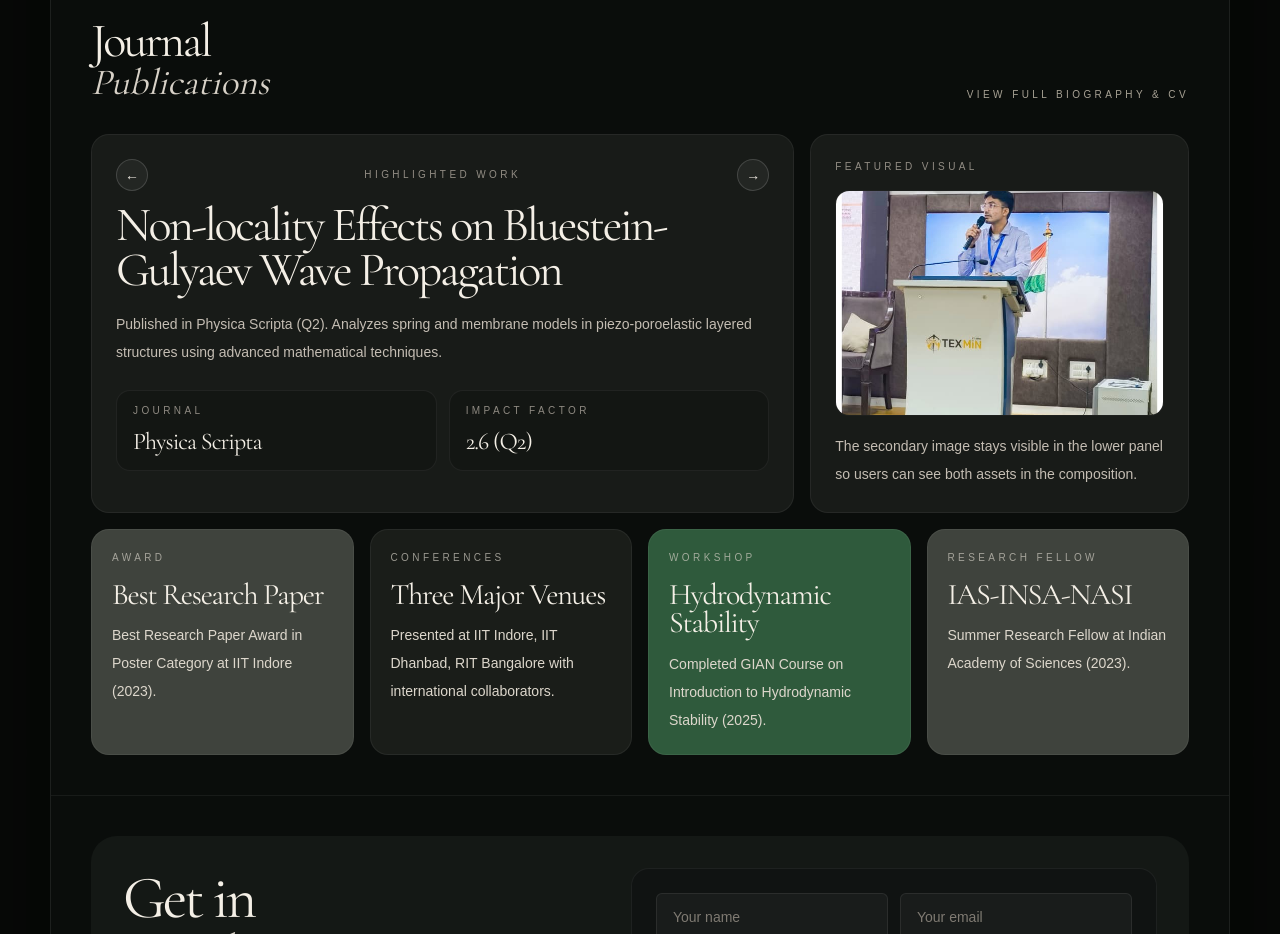
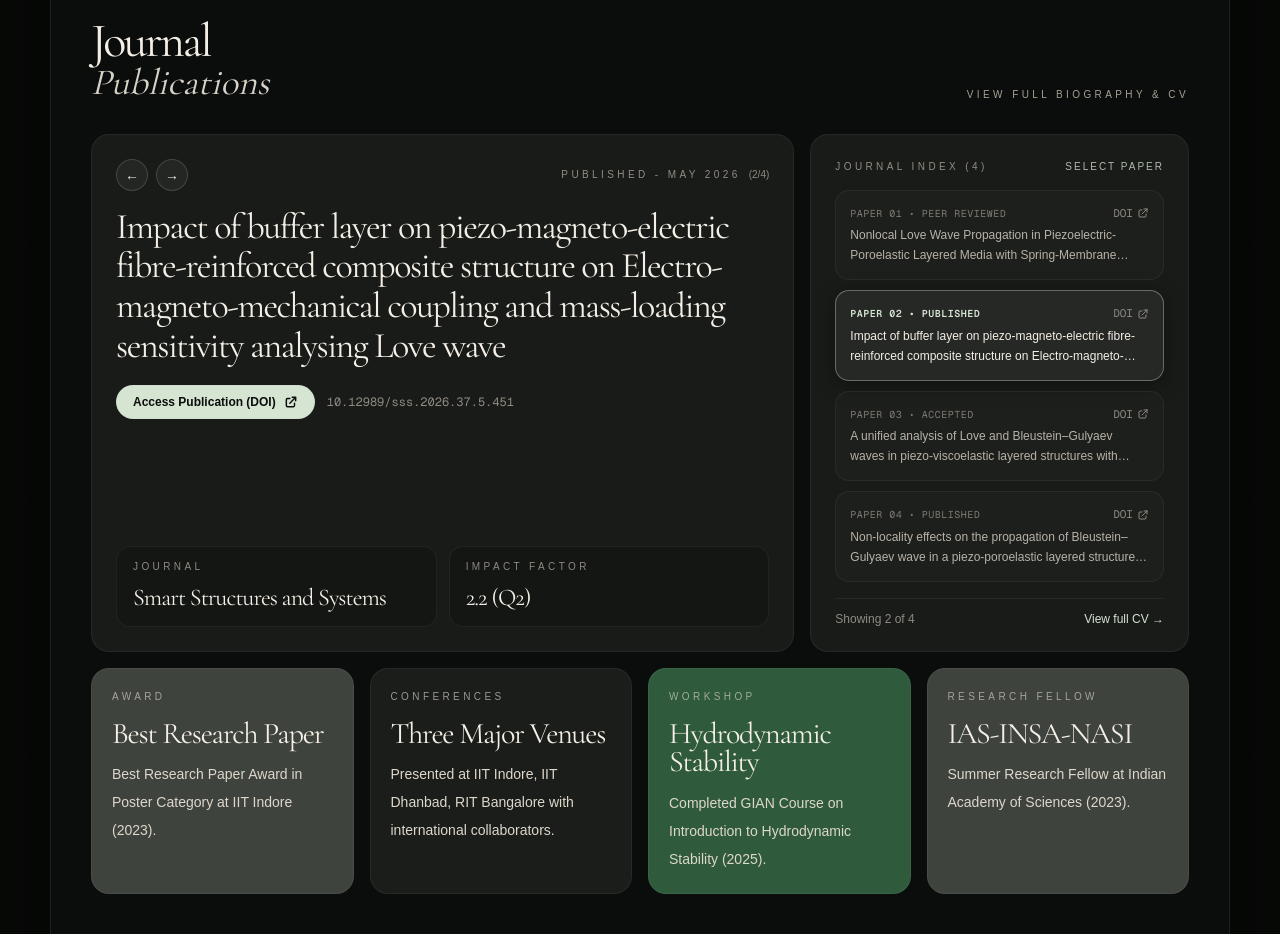
Before and after one commit to himanshuiitd-ism/sanchitdaas, a Next.js app: page / in a window 1280 px wide. Shown: the part 1280-2214 px from the top of the page. Built offline with nearby package versions, Linux system fonts and the light colour scheme.

Commit message:
feat: add portfolio home page with academic profile and publications

```diff
--- a/src/app/page.tsx
+++ b/src/app/page.tsx
@@ -12,7 +12,7 @@ type SectionItem = {
 type PublicationItem = {
   label: string;
   title: string;
-  text: string;
+  doi: string;
   statOneLabel: string;
   statOneValue: string;
   statTwoLabel: string;
@@ -39,18 +39,36 @@ const foundation: SectionItem[] = [
 
 const publications: PublicationItem[] = [
   {
-    label: "Peer reviewed - 2026",
-    title: "Nonlocal Love Wave Propagation in Piezoelectric-Poroelastic Layered Media",
-    text: "Published in International Journal of Numerical Methods for Heat & Fluid Flow. Investigates spring and membrane interface models with diverse surface exposures using power series technique methodology.",
+    label: "Peer reviewed - April 2026",
+    title: "Nonlocal Love Wave Propagation in Piezoelectric-Poroelastic Layered Media with Spring-Membrane Interfaces and Diverse Surface Exposures",
+    doi: "https://doi.org/10.1108/HFF-12-2025-0971",
     statOneLabel: "Journal",
-    statOneValue: "International Journal of Numerical Methods for Heat & Fluid Flow",
+    statOneValue: "Int. Journal of Numerical Methods for Heat & Fluid Flow",
     statTwoLabel: "Impact Factor",
-    statTwoValue: "5.1 (Q1)",
+    statTwoValue: "5.3 (Q1)",
   },
   {
-    label: "Highlighted work",
-    title: "Non-locality Effects on Bluestein-Gulyaev Wave Propagation",
-    text: "Published in Physica Scripta (Q2). Analyzes spring and membrane models in piezo-poroelastic layered structures using advanced mathematical techniques.",
+    label: "Published - May 2026",
+    title: "Impact of buffer layer on piezo-magneto-electric fibre-reinforced composite structure on Electro-magneto-mechanical coupling and mass-loading sensitivity analysing Love wave",
+    doi: "https://doi.org/10.12989/sss.2026.37.5.451",
+    statOneLabel: "Journal",
+    statOneValue: "Smart Structures and Systems",
+    statTwoLabel: "Impact Factor",
+    statTwoValue: "2.2 (Q2)",
+  },
+  {
+    label: "Accepted - August 2026",
+    title: "A unified analysis of Love and Bleustein–Gulyaev waves in piezo-viscoelastic layered structures with graded buffer layer and imperfect interfaces",
+    doi: "https://doi.org/10.1140/epjp/s13360-026-08224-0",
+    statOneLabel: "Journal",
+    statOneValue: "The European Physical Journal Plus",
+    statTwoLabel: "Impact Factor",
+    statTwoValue: "2.9 (Q2)",
+  },
+  {
+    label: "Published - April 2026",
+    title: "Non-locality effects on the propagation of Bleustein–Gulyaev wave in a piezo-poroelastic layered structure analyzing spring and membrane models",
+    doi: "https://doi.org/10.1088/1402-4896/ae5aee",
     statOneLabel: "Journal",
     statOneValue: "Physica Scripta",
     statTwoLabel: "Impact Factor",
@@ -238,46 +256,121 @@ export default function Home() {
           </div>
 
           <div className="mt-8 grid gap-4 lg:grid-cols-[1.3fr_0.7fr]">
-            <article className="rounded-[18px] border border-white/6 bg-[#181b18] p-5 sm:p-6">
+            <article className="rounded-[18px] border border-white/6 bg-[#181b18] p-5 sm:p-6 flex flex-col justify-between">
+              <div>
                 <div className="flex items-center justify-between gap-3">
+                  <div className="flex items-center gap-2">
                     <button
                       type="button"
                       onClick={showPreviousPublication}
                       aria-label="Show previous publication"
-                  className="h-8 w-8 rounded-full border border-white/15 bg-white/5 text-sm text-[#ece7df] transition-colors hover:bg-white/10"
+                      className="flex h-8 w-8 items-center justify-center rounded-full border border-white/15 bg-white/5 text-sm text-[#ece7df] transition-colors hover:bg-white/10 cursor-pointer"
                     >
                       ←
                     </button>
-                <p className="text-[10px] uppercase tracking-[0.34em] text-[#928d84]">{activePublication.label}</p>
                     <button
                       type="button"
                       onClick={showNextPublication}
                       aria-label="Show next publication"
-                  className="h-8 w-8 rounded-full border border-white/15 bg-white/5 text-sm text-[#ece7df] transition-colors hover:bg-white/10"
+                      className="flex h-8 w-8 items-center justify-center rounded-full border border-white/15 bg-white/5 text-sm text-[#ece7df] transition-colors hover:bg-white/10 cursor-pointer"
                     >
                       →
                     </button>
                   </div>
-              <h3 className="mt-3 max-w-2xl font-display text-4xl leading-[0.95] tracking-[-0.05em] text-[#f4efe6] sm:text-[3rem]">
+                  <div className="flex items-center gap-2 text-right">
+                    <p className="text-[10px] uppercase tracking-[0.34em] text-[#928d84]">{activePublication.label}</p>
+                    <span className="text-[10px] text-[#8f8a82]">({publicationIndex + 1}/{publications.length})</span>
+                  </div>
+                </div>
+
+                <h3 className="mt-4 max-w-2xl font-display text-2xl sm:text-3xl lg:text-[2.25rem] leading-[1.1] tracking-[-0.04em] text-[#f4efe6]">
                   {activePublication.title}
                 </h3>
-              <p className="mt-4 max-w-2xl text-sm leading-7 text-[#c4bdb3]">
-                {activePublication.text}
-              </p>
-              <div className="mt-6 grid gap-3 sm:grid-cols-2">
+
+                {/* Direct DOI Link Button & Badge */}
+                <div className="mt-5 flex flex-wrap items-center gap-3">
+                  <a
+                    href={activePublication.doi}
+                    target="_blank"
+                    rel="noopener noreferrer"
+                    className="inline-flex items-center gap-2 rounded-full border border-[#c5d8c5]/30 bg-[#d6e4d2] px-4 py-2 text-xs font-semibold text-[#0a0d0b] transition hover:bg-[#e4efe1] hover:shadow-[0_0_15px_rgba(214,228,210,0.3)] active:scale-95"
+                  >
+                    <span>Access Publication (DOI)</span>
+                    <svg className="h-3.5 w-3.5" fill="none" stroke="currentColor" viewBox="0 0 24 24">
+                      <path strokeLinecap="round" strokeLinejoin="round" strokeWidth="2.5" d="M10 6H6a2 2 0 00-2 2v10a2 2 0 002 2h10a2 2 0 002-2v-4M14 4h6m0 0v6m0-6L10 14" />
+                    </svg>
+                  </a>
+                  <span className="font-mono text-xs text-[#8f8a82]">
+                    {activePublication.doi.replace(/^https?:\/\/(dx\.)?doi\.org\//, "")}
+                  </span>
+                </div>
+              </div>
+
+              <div className="mt-8 grid gap-3 sm:grid-cols-2">
                 <Stat label={activePublication.statOneLabel} value={activePublication.statOneValue} />
                 <Stat label={activePublication.statTwoLabel} value={activePublication.statTwoValue} />
               </div>
             </article>
 
-            <article className="rounded-[18px] border border-white/6 bg-[#181b18] p-5 sm:p-6">
-              <p className="text-[10px] uppercase tracking-[0.34em] text-[#928d84]">Featured visual</p>
-              <div className="mt-4 overflow-hidden rounded-[14px] border border-white/6 bg-black/30">
-                <Image src="/substitute.jpeg" alt="Substitute image" width={700} height={500} className="h-56 w-full object-cover" />
+            <article className="rounded-[18px] border border-white/6 bg-[#181b18] p-5 sm:p-6 flex flex-col justify-between">
+              <div>
+                <div className="flex items-center justify-between">
+                  <p className="text-[10px] uppercase tracking-[0.34em] text-[#928d84]">
+                    Journal Index ({publications.length})
+                  </p>
+                  <span className="text-[10px] uppercase tracking-[0.2em] text-[#d6e4d2]/80">Select paper</span>
                 </div>
-              <p className="mt-4 text-sm leading-7 text-[#c4bdb3]">
-                The secondary image stays visible in the lower panel so users can see both assets in the composition.
+
+                <div className="mt-4 space-y-2.5">
+                  {publications.map((pub, idx) => {
+                    const isSelected = publicationIndex === idx;
+                    return (
+                      <div
+                        key={pub.doi}
+                        onClick={() => setPublicationIndex(idx)}
+                        className={`group flex flex-col gap-1 rounded-[14px] border p-3.5 transition-all cursor-pointer ${
+                          isSelected
+                            ? "border-[#c5d8c5]/40 bg-white/6 shadow-[0_4px_20px_rgba(0,0,0,0.35)]"
+                            : "border-white/5 bg-white/2 hover:border-white/15 hover:bg-white/4"
+                        }`}
+                      >
+                        <div className="flex items-center justify-between gap-2">
+                          <span className={`text-[10px] font-mono uppercase tracking-wider ${isSelected ? "text-[#d6e4d2] font-semibold" : "text-[#7f7a72]"}`}>
+                            Paper 0{idx + 1} • {pub.label.split(" - ")[0]}
+                          </span>
+                          <a
+                            href={pub.doi}
+                            target="_blank"
+                            rel="noopener noreferrer"
+                            onClick={(e) => e.stopPropagation()}
+                            className="inline-flex items-center gap-1 text-[11px] font-mono text-[#8f8a82] hover:text-[#ece7df] transition-colors"
+                            title="Open DOI directly"
+                          >
+                            <span>DOI</span>
+                            <svg className="h-3 w-3" fill="none" stroke="currentColor" viewBox="0 0 24 24">
+                              <path strokeLinecap="round" strokeLinejoin="round" strokeWidth="2" d="M10 6H6a2 2 0 00-2 2v10a2 2 0 002 2h10a2 2 0 002-2v-4M14 4h6m0 0v6m0-6L10 14" />
+                            </svg>
+                          </a>
+                        </div>
+                        <p className={`line-clamp-2 text-xs leading-5 ${isSelected ? "text-[#f4efe6] font-medium" : "text-[#b8b2a8]"}`}>
+                          {pub.title}
                         </p>
+                      </div>
+                    );
+                  })}
+                </div>
+              </div>
+
+              <div className="mt-4 pt-3 border-t border-white/6 flex items-center justify-between text-xs text-[#8f8a82]">
+                <span>Showing {publicationIndex + 1} of {publications.length}</span>
+                <button
+                  type="button"
+                  onClick={() => setIsCvOpen(true)}
+                  className="text-xs text-[#d6e4d2] hover:underline cursor-pointer"
+                >
+                  View full CV →
+                </button>
+              </div>
             </article>
           </div>
 
```
Lines whose indentation alone changed are shown as unchanged.
